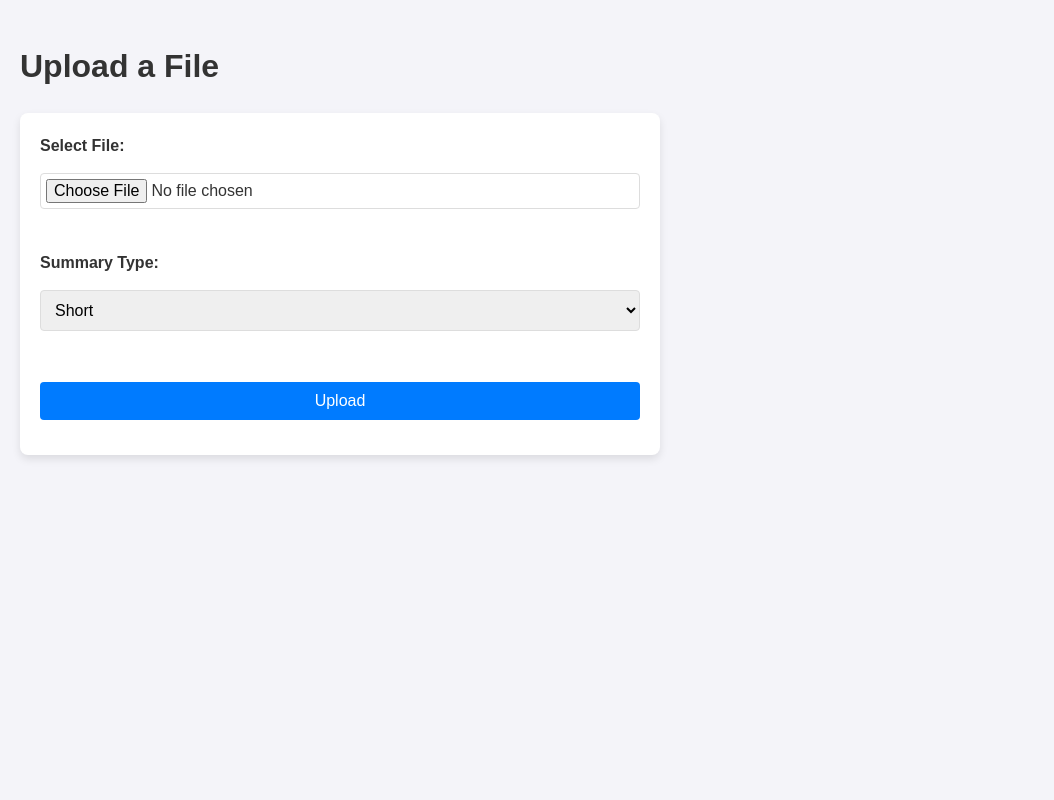
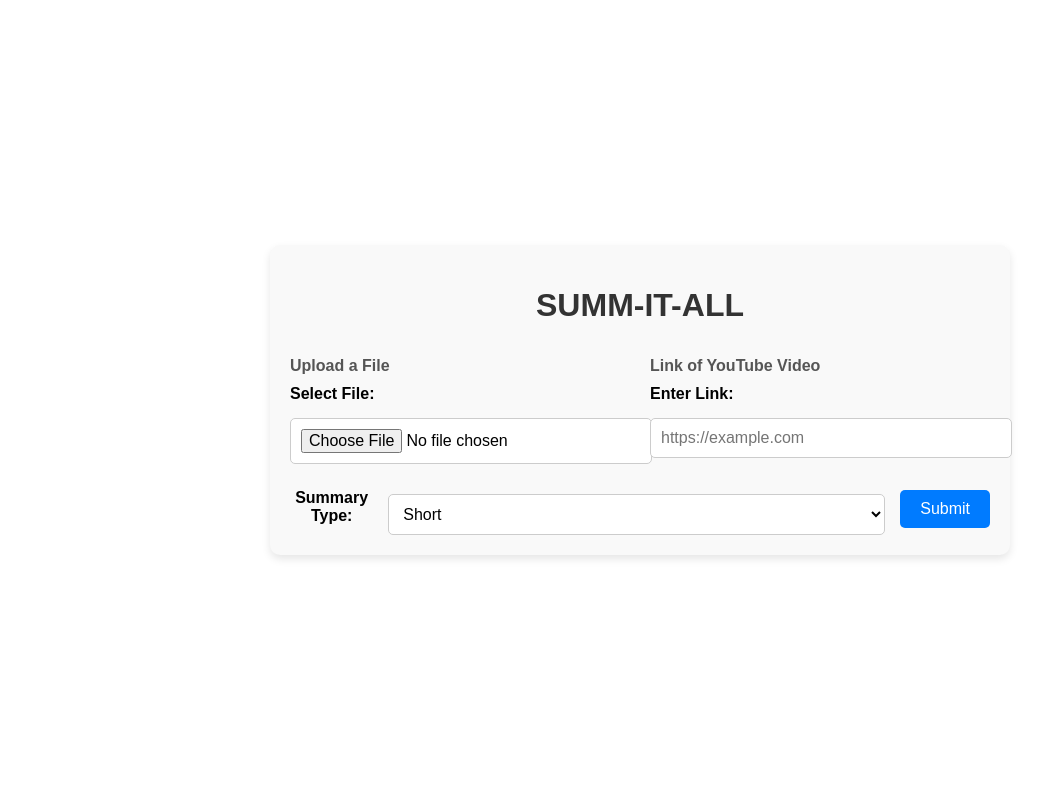
Before and after one commit to Anushka1912/Summ_It_All, a Flask app: page / in a window 1280 px wide. Shown: the whole page, without its empty margins (0-1054 px from the left). Run offline with Flask 3, Linux system fonts and the light colour scheme.

Commit message:
Link added

```diff
--- a/app/routes.py
+++ b/app/routes.py
@@ -1,84 +1,51 @@
-import os
+import requests
 from flask import request, render_template, redirect, url_for, jsonify
 from werkzeug.utils import secure_filename
-from app.utils import process_file, summarize_text
-from flask import Blueprint
-from flask import current_app
-
-
-
-print(f"Templates folder path: {os.path.join(os.getcwd(), 'app/templates')}")
-print(f"Templates folder exists? {os.path.exists(os.path.join(os.getcwd(), 'app/templates'))}")
-
-print("Current Working Directory:", os.getcwd())
-
+from app.utils import process_file, summarize_text, download_file_from_url, is_youtube_link, process_youtube_audio
+from flask import Blueprint, current_app
+import os
 
 routes = Blueprint('routes', __name__, template_folder='templates', static_folder='static')
 
-
-
-
-ALLOWED_EXTENSIONS = {'mp4', 'mp3', 'wav', 'jpg', 'png', 'pdf', 'docx', 'txt', 'html'}
+ALLOWED_EXTENSIONS = {'mp4', 'mp3', 'wav', 'jpg', 'png', 'pdf', 'docx', 'txt'}
 
 def allowed_file(filename):
     return '.' in filename and filename.rsplit('.', 1)[1].lower() in ALLOWED_EXTENSIONS
 
 @routes.route('/')
 def home():
-    print("Current Working Directory:", os.getcwd())
-    print("Rendering upload.html...")
     return render_template('upload.html')
-
 
 @routes.route('/upload', methods=['POST'])
 def upload_file():
-    if 'file' not in request.files:
-        return "No file uploaded.", 400
+    file = request.files.get('file')
+    link = request.form.get('link')
+    summary_type = request.form.get('summary_type')
 
-    file = request.files['file']
-    summary_type = request.form.get('summary_type')  # Get summary type from form
+    extracted_text = None
 
     if file and allowed_file(file.filename):
         filename = secure_filename(file.filename)
-
-        # Save the uploaded file
         file_path = os.path.join(current_app.config['UPLOAD_FOLDER'], filename)
         file.save(file_path)
-
-        # Extract text from the file
         extracted_text = process_file(file_path)
 
-        # Generate summary using the extracted text
-        if extracted_text:
-            summary = summarize_text(extracted_text, summary_type)
+    elif link:
+        if is_youtube_link(link):
+            extracted_text = process_youtube_audio(link, current_app.config['UPLOAD_FOLDER'])
         else:
-            summary = "Unable to extract text from the file."
+            file_path = download_file_from_url(link, current_app.config['UPLOAD_FOLDER'])
+            if file_path and allowed_file(file_path.rsplit('.', 1)[-1]):
+                extracted_text = process_file(file_path)
+            else:
+                if file_path:
+                    os.remove(file_path)  # Delete invalid downloaded files
+                return "Unsupported file type or invalid link.", 400
 
-        # Render results.html with the extracted text and summary
-        return render_template('results.html', text=extracted_text, summary=summary, summary_type=summary_type)
     else:
-        return "Invalid file type.", 400
+        return "No file or valid link provided.", 400
 
-    if 'file' not in request.files:
-        return "No file uploaded.", 400
+    # Generate summary
+    summary = summarize_text(extracted_text, summary_type) if extracted_text else "Unable to extract text from the file or link."
 
-    file = request.files['file']
-    summary_type = request.form.get('summary_type')
-
-    if file and allowed_file(file.filename):
-        filename = secure_filename(file.filename)
-
-        # Use current_app inside the route where context is available
-        file_path = os.path.join(current_app.config['UPLOAD_FOLDER'], filename)
-        file.save(file_path)
-
-        # Process file and get results
-        extracted_text = process_file(file_path)
-
-        # Debugging: Check if results.html exists
-        template_path = os.path.join(os.getcwd(), "app/templates/results.html")
-        print(f"Checking if template exists: {template_path}")
-        print(f"File exists? {os.path.exists(template_path)}")
-        return render_template('results.html', text=extracted_text, summary_type=summary_type)
-    else:
-        return "Invalid file type.", 400
+    return render_template('results.html', text=extracted_text, summary=summary, summary_type=summary_type)
--- a/app/static/styles.css
+++ b/app/static/styles.css
@@ -2,63 +2,90 @@
 body {
     font-family: Arial, sans-serif;
     margin: 0;
-    padding: 20px;
-    background-color: #f4f4f9;
-    line-height: 1.6;
-    color: #333;
+    padding: 0;
+    background-color: #ffffff;
+    color: #000000;
+    display: flex;
+    justify-content: center;
+    align-items: center;
+    min-height: 100vh;
 }
 
+.container {
+    width: 90%;
+    max-width: 700px;
+    background-color: #f9f9f9;
+    padding: 20px;
+    border-radius: 10px;
+    box-shadow: 0 4px 8px rgba(0, 0, 0, 0.1);
+    text-align: center;
+}
+
+/* Headings */
 h1 {
-    color: #333;
     font-size: 2rem;
+    color: #333333;
     margin-bottom: 20px;
 }
 
 h2 {
-    color: #555;
-    font-size: 1.5rem;
-    margin-top: 20px;
+    font-size: 1rem;
+    color: #555555;
     margin-bottom: 10px;
 }
 
+/* Labels */
 label {
+    font-size: 1rem;
     font-weight: bold;
-    font-size: 1rem;
+    margin-bottom: 5px;
     display: block;
-    margin-bottom: 5px;
 }
 
+/* Form Styles */
 form {
-    margin-top: 20px;
-    max-width: 600px;
-    background: #fff;
-    padding: 20px;
-    border-radius: 8px;
-    box-shadow: 0 4px 8px rgba(0, 0, 0, 0.1);
+    display: flex;
+    flex-direction: column;
+    gap: 20px;
+}
+
+.form-row {
+    display: flex;
+    justify-content: space-between;
+    gap: 20px;
+    width: 100%;
+}
+
+.form-section {
+    flex: 1;
+    text-align: left;
+}
+
+/* Centered Section for Summary and Submit */
+.centered-section {
+    display: flex;
+    justify-content: center;
+    align-items: center;
+    gap: 15px;
 }
 
 /* Input Fields */
-input[type="file"], select, button {
+input[type="file"], input[type="url"], select {
     width: 100%;
     padding: 10px;
+    margin-top: 10px;
+    border: 1px solid #ccc;
+    border-radius: 5px;
+    background-color: #ffffff;
     font-size: 1rem;
-    margin-top: 10px;
-    margin-bottom: 15px;
-    border: 1px solid #ddd;
-    border-radius: 4px;
-    box-sizing: border-box;
-}
-
-input[type="file"] {
-    padding: 5px;
 }
 
 button {
-    background-color: #007BFF;
-    color: white;
+    background-color: #007bff;
+    color: #ffffff;
     font-size: 1rem;
     border: none;
-    border-radius: 4px;
+    border-radius: 5px;
     padding: 10px 20px;
     cursor: pointer;
     transition: background-color 0.3s ease;
--- a/app/templates/results.html
+++ b/app/templates/results.html
@@ -8,6 +8,7 @@
     <link rel="stylesheet" href="{{ url_for('static', filename='styles.css') }}">
 </head>
 <body>
+    <div class="container">
         <h1>Processing Results</h1>
         <h2>Extracted Text:</h2>
         <div class="result-box">
@@ -22,5 +23,6 @@
             {% endif %}
         </div>
         <a href="/" class="button-link">Upload Another File</a>
+    </div>
 </body>
 </html>
--- a/app/templates/upload.html
+++ b/app/templates/upload.html
@@ -3,24 +3,36 @@
 <head>
     <meta charset="UTF-8">
     <meta name="viewport" content="width=device-width, initial-scale=1.0">
-    <title>Upload File</title>
-    <!-- Link to the CSS file -->
+    <title>SUMM-IT-ALL</title>
     <link rel="stylesheet" href="{{ url_for('static', filename='styles.css') }}">
 </head>
 <body>
-    <h1>Upload a File</h1>
+    <div class="container">
+        <h1>SUMM-IT-ALL</h1>
         <form action="/upload" method="POST" enctype="multipart/form-data">
+            <div class="form-row">
+                <div class="form-section">
+                    <h2>Upload a File</h2>
                     <label for="file">Select File:</label>
-        <input type="file" name="file" id="file" required>
-        <br><br>
+                    <input type="file" name="file" id="file">
+                </div>
+                <div class="form-section">
+                    <h2>Link of YouTube Video</h2>
+                    <label for="link">Enter Link:</label>
+                    <input type="url" name="link" id="link" placeholder="https://example.com">
+                </div>
+            </div>
+
+            <div class="form-row centered-section">
                 <label for="summary_type">Summary Type:</label>
-        <select name="summary_type">
+                <select name="summary_type" id="summary_type">
                     <option value="short">Short</option>
                     <option value="medium">Medium</option>
                     <option value="long">Long</option>
                 </select>
-        <br><br>
-        <button type="submit">Upload</button>
+                <button type="submit">Submit</button>
+            </div>
         </form>
+    </div>
 </body>
 </html>
--- a/requirements.txt
+++ b/requirements.txt
@@ -9,3 +9,5 @@ torch
 pydub
 openai-whisper
 vosk
+yt-dlp
+pdf2image
```
Also changed, not shown: other parts of app/static/styles.css (+4 -42 lines), app/utils.py (+145 -54 lines). Lines whose indentation alone changed are shown as unchanged.
